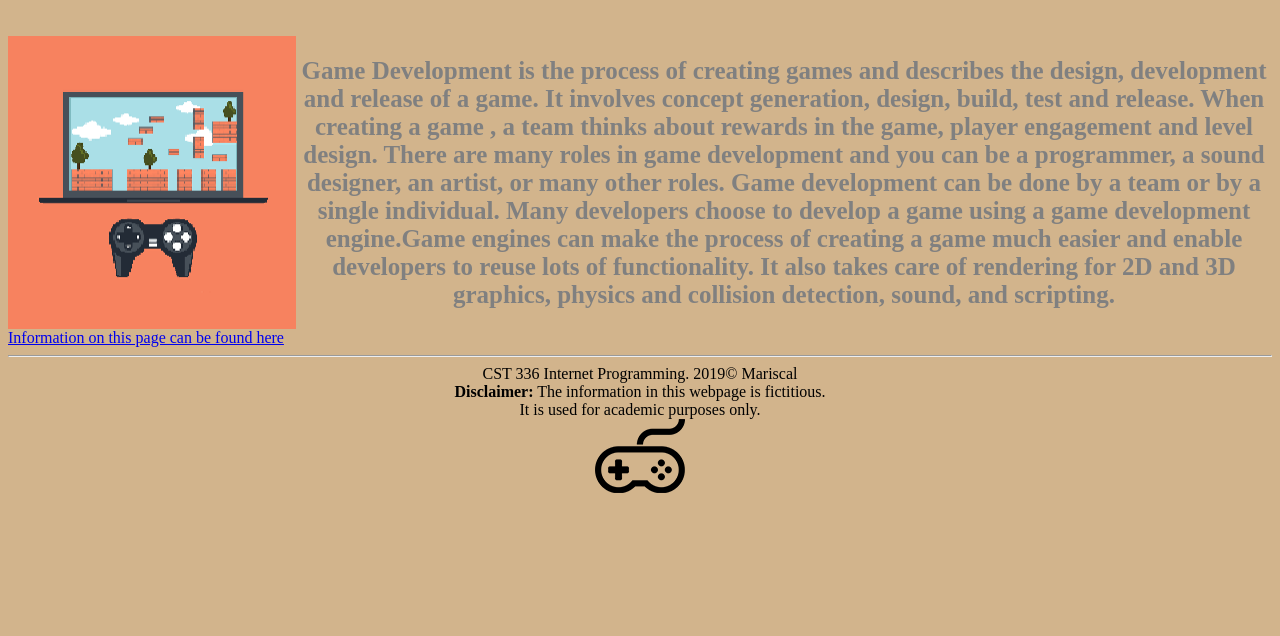
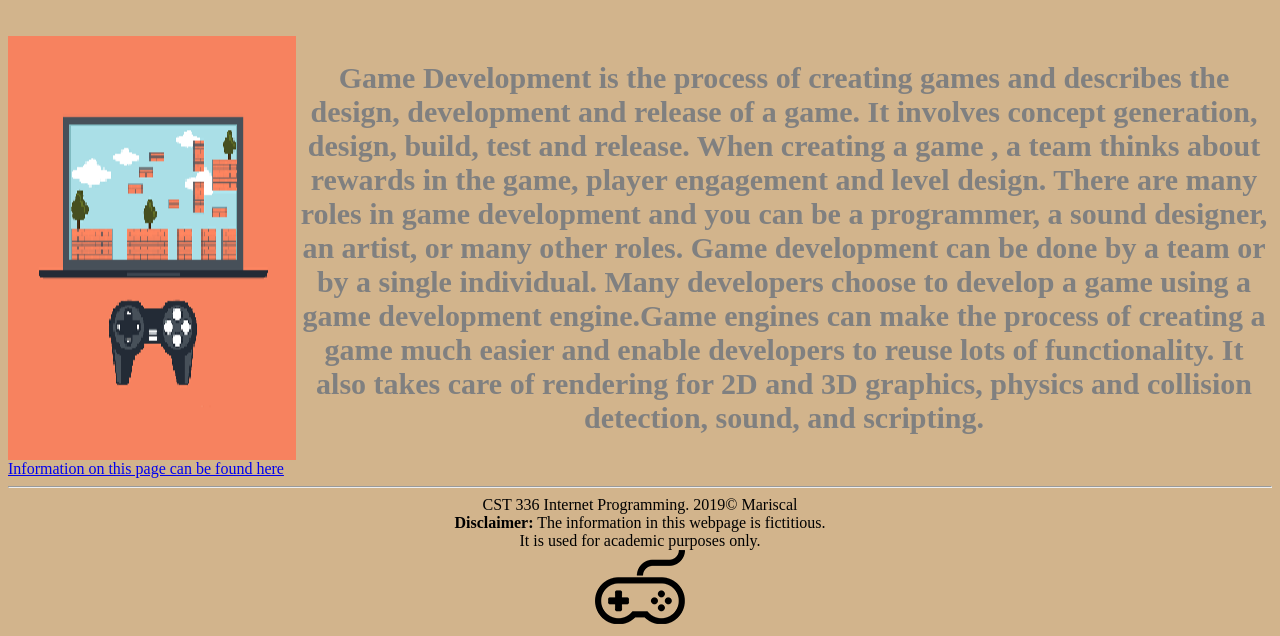
Before and after one commit to markaaron88/Homework-assignments-, a PHP site: page /index.php in a window 1280 px wide. Shown: the part 243-879 px from the top of the page. Before the commit the page ends 736 px from the top, so only its background shows below. Run offline with PHP 8.4, Linux system fonts and the light colour scheme.

Commit message:
finished edit

```diff
--- a/css/styles.css
+++ b/css/styles.css
@@ -22,7 +22,7 @@ main{
   justify-content:center;
 }
 h2{
-   font-size: 25px;
+   font-size: 30px;
    color:grey;
 }
 h1 {
```
